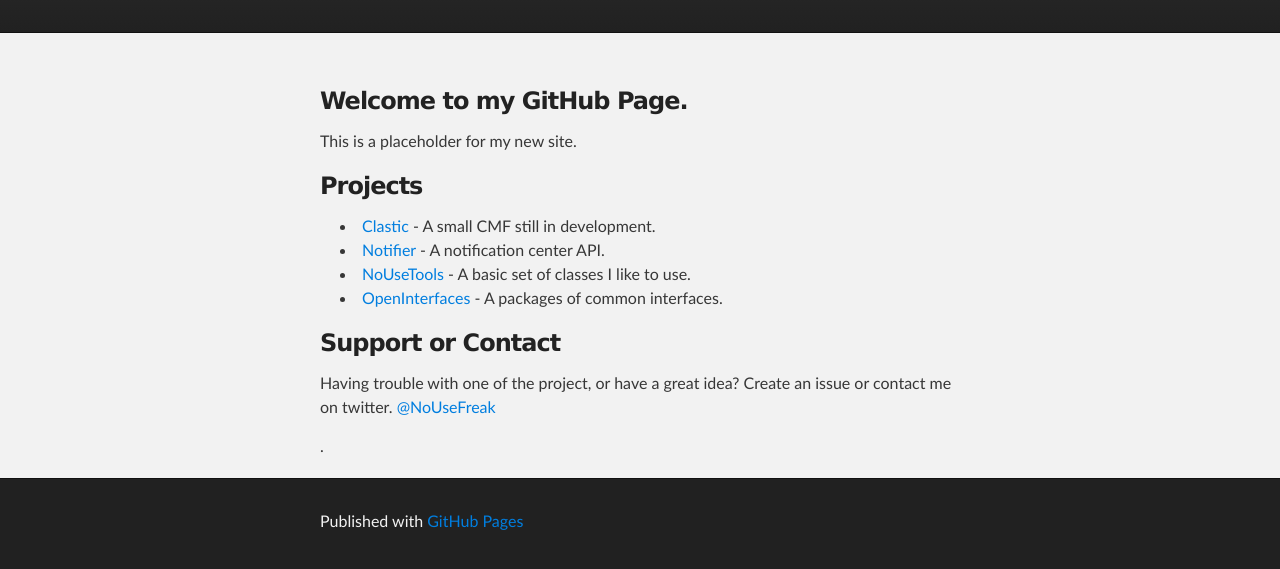
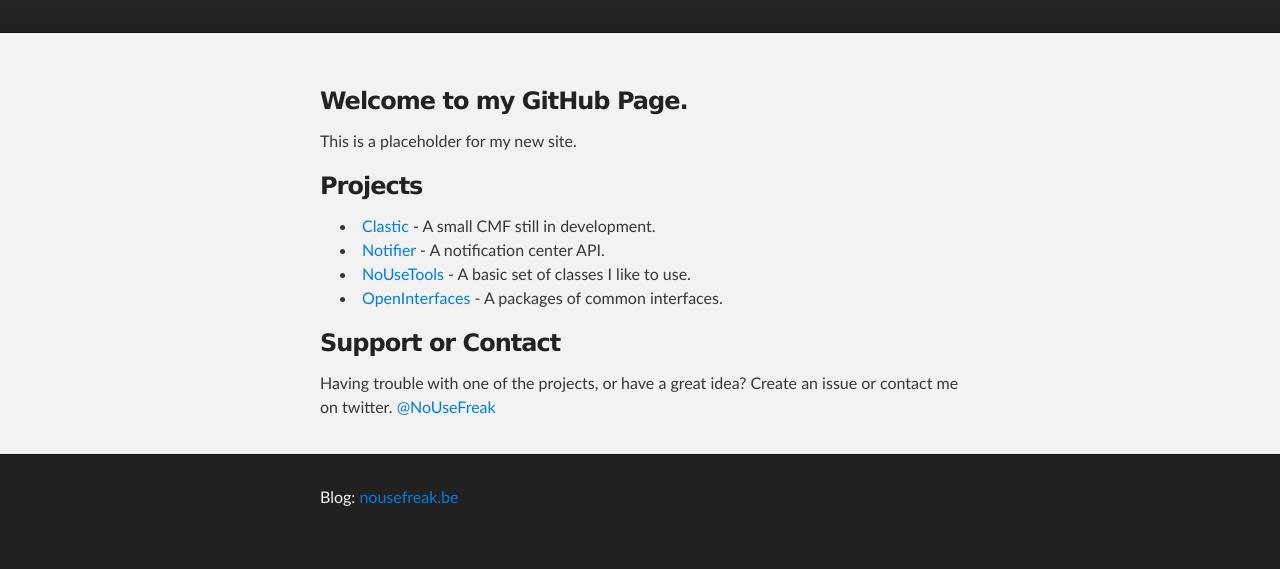
Before and after one commit to NoUseFreak/nousefreak.github.com, a plain HTML site: page index.html in a window 1280 px wide. Shown: the part 177-746 px from the top of the page. Drawn offline with Linux system fonts and the light colour scheme.

Commit message:
Add blog link

```diff
--- a/index.html
+++ b/index.html
@@ -42,14 +42,14 @@
 
 <h3>Support or Contact</h3>
 
-<p>Having trouble with one of the project, or have a great idea? Create an issue or contact me on twitter. <a href="https://twitter.com/NoUseFreak" class="user-mention">@NoUseFreak</a></p>.
+<p>Having trouble with one of the projects, or have a great idea? Create an issue or contact me on twitter. <a href="https://twitter.com/NoUseFreak" class="user-mention">@NoUseFreak</a></p>
       </section>
     </div>
 
     <!-- FOOTER  -->
     <div id="footer_wrap" class="outer">
       <footer class="inner">
-        <p>Published with <a href="http://pages.github.com">GitHub Pages</a></p>
+        <p>Blog: <a href="http://nousefreak.be">nousefreak.be</a></p>
       </footer>
     </div>
 
```
